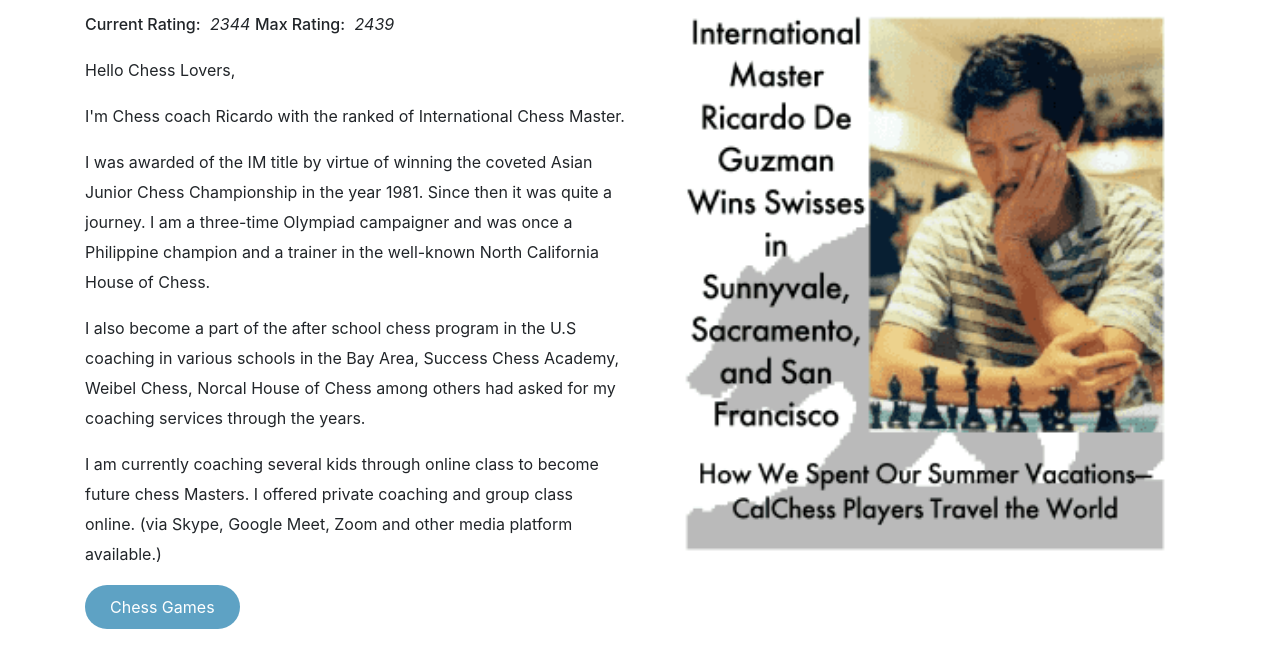
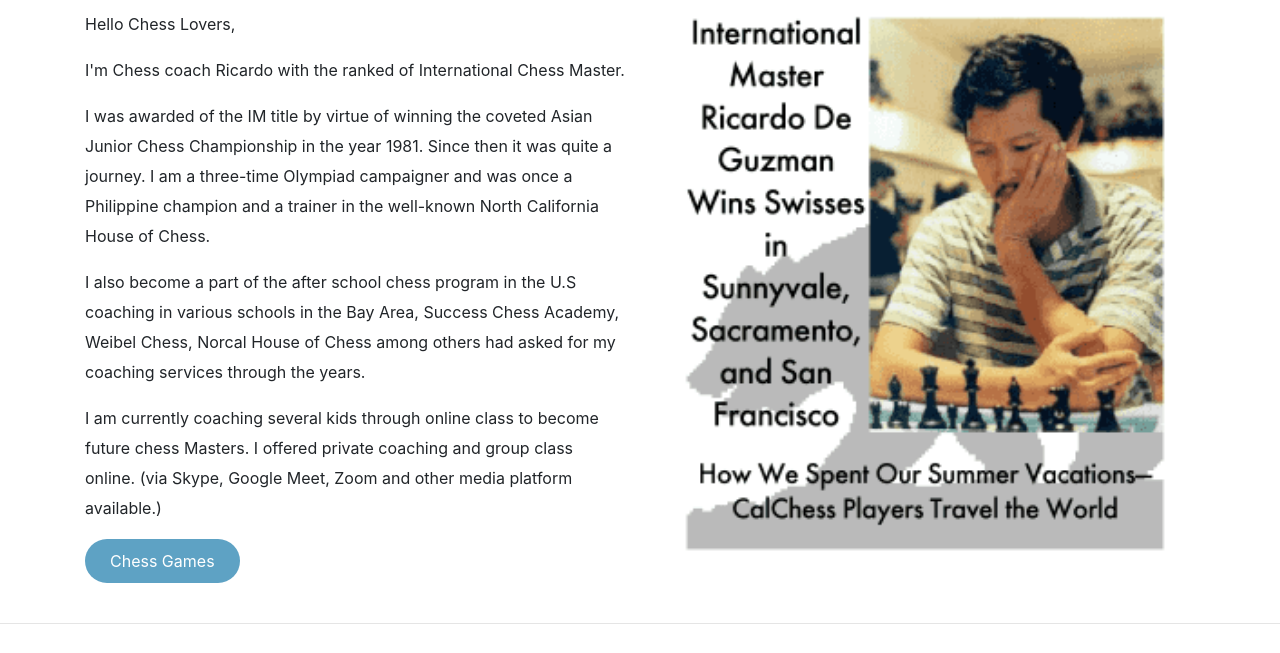
Before and after one commit to Greywolvesss/RDG-PORTFOLIO, a plain HTML site: page about.html in a window 1280 px wide. Shown: the part 447-1100 px from the top of the page. Drawn offline with nearby package versions, Linux system fonts and the light colour scheme; some packages are replaced by stand-ins of ours; a script that the page names is missing; a web font is replaced by a local one.

Commit message:
Update about.html

```diff
--- a/about.html
+++ b/about.html
@@ -86,7 +86,6 @@
 
               <h2>Ricardo De Guzman</h2>
               <h5>Chess Coach - Player</h5>
-              <p><span class="rating">Current Rating:</span> <em>2344</em> <span class="rating">Max Rating:</span> <em>2439</em></p>
               <p class="hello">Hello Chess Lovers,</p>
               <p>I'm Chess coach Ricardo with the ranked of International Chess Master.</p>
               <p>I was awarded of the IM title by virtue of winning the coveted Asian Junior Chess Championship in the year 1981.
```
